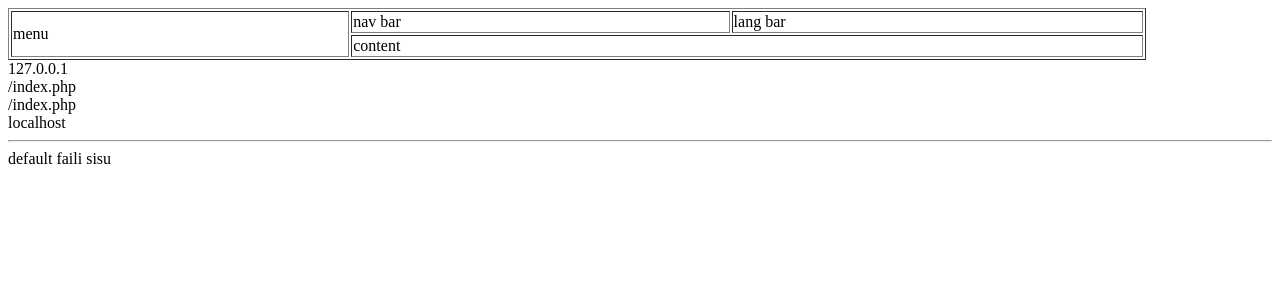
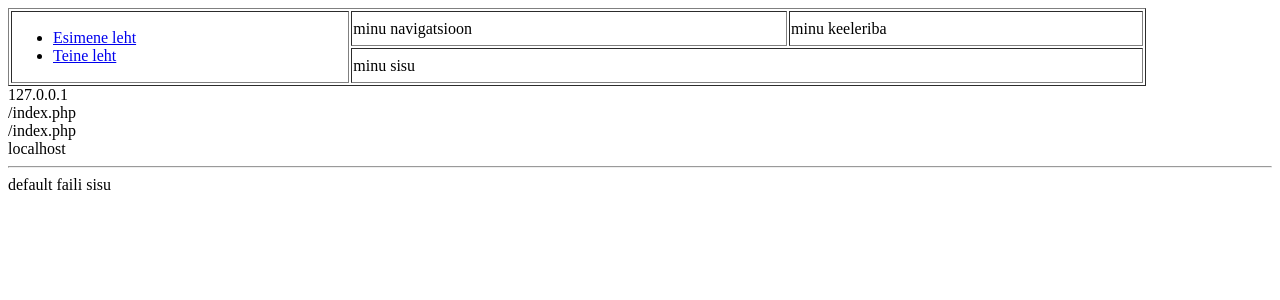
Before and after one commit to RaunoVarul/php, a PHP site: page /index.php in a window 1280 px wide. Shown: the top 300 px of the page. Run offline with PHP 8.4, Linux system fonts and the light colour scheme.

Commit message:
changing :)

```diff
--- a/index.php
+++ b/index.php
@@ -71,4 +71,5 @@ $link = $http->getLink(array('kasutaja'=>'anna', 'parool'=>'qwerty'));
 // control actions
 // import act file
 require_once 'act.php';
+
 ?>
--- a/tmpl/main.html
+++ b/tmpl/main.html
@@ -3,17 +3,17 @@
 <html lang="en">
 <head>
     <meta charset="UTF-8">
-    <title></title>
+    <title>{header}</title>
 </head>
 <body>
     <table width="90%" border = "1">
         <tr>
-            <td rowspan="2" width="30%">menu</td>
-            <td>nav bar</td>
-            <td>lang bar</td>
+            <td rowspan="2" width="30%">{menu}</td>
+            <td>{nav_bar}</td>
+            <td>{lang_bar}</td>
         </tr>
         <tr>
-            <td colspan="2">content</td>
+            <td colspan="2">{content}</td>
         </tr>
     </table>
 </body>
```
